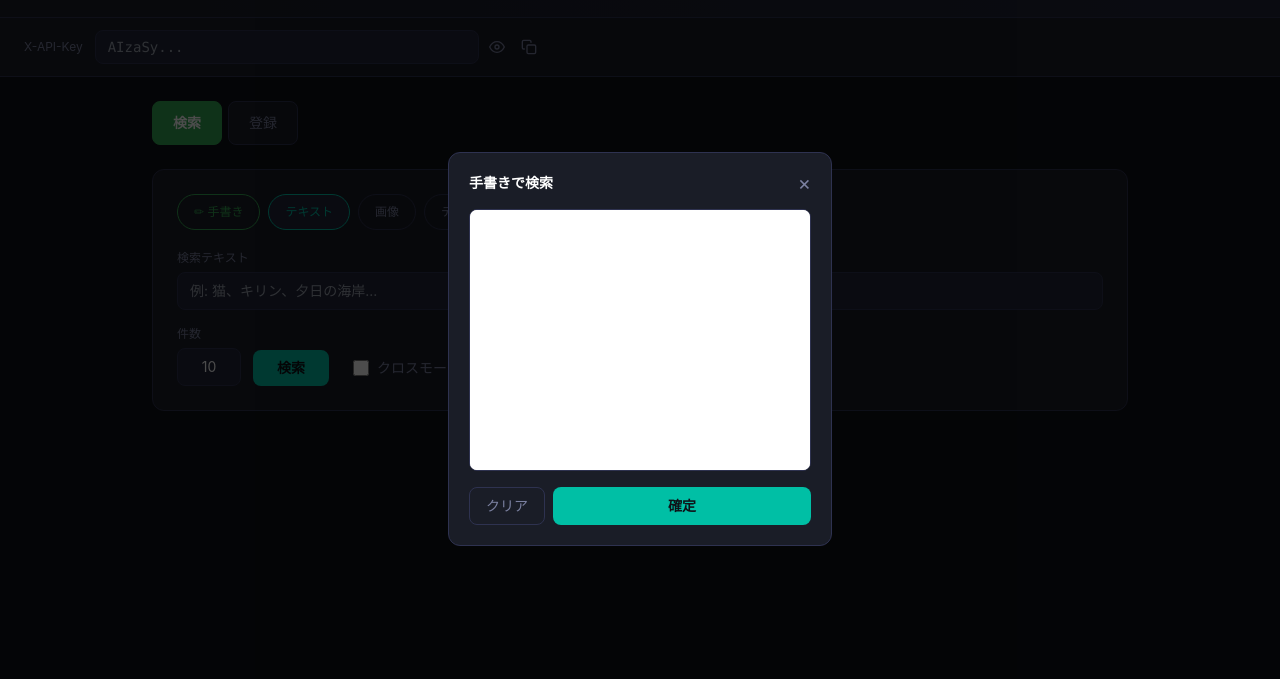
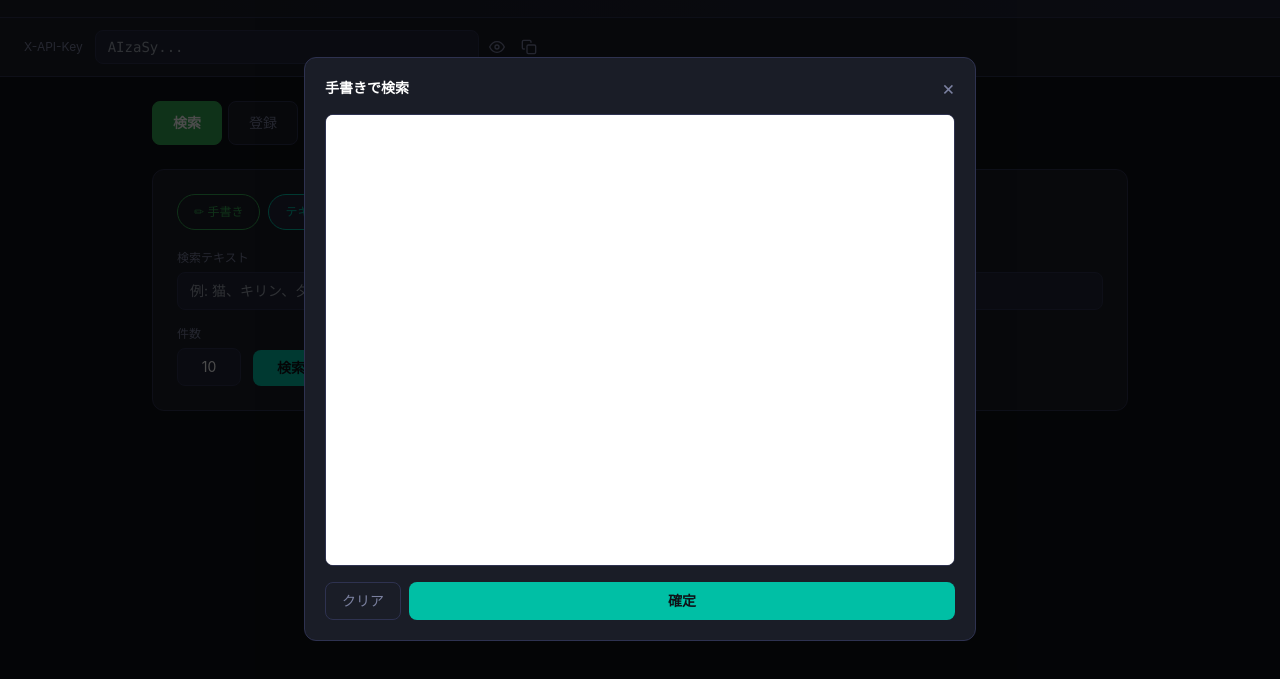
Before and after one commit to Riri-Inferno/gcp-serverless-vector-search, a website: page frontend/index.html in a window 1280 px wide. Both pictures are taken after a click on the button "✏ 手書き". Shown: the part 51-730 px from the top of the page. Drawn offline with nearby package versions, Linux system fonts and the light colour scheme; files that its build step writes are made by us from their sources.

Commit message:
✨ 手書きキャンバスのサイズを拡大し、初期化処理を修正 (#49)

```diff
--- a/frontend/index.html
+++ b/frontend/index.html
@@ -341,7 +341,7 @@
       onclick="handleModalBackdrop(event)"
     >
       <div
-        class="bg-surface border border-stroke rounded-xl p-5 w-full max-w-sm mx-4"
+        class="bg-surface border border-stroke rounded-xl p-5 w-full max-w-2xl mx-4"
       >
         <div class="flex justify-between items-center mb-4">
           <h3 class="text-sm font-semibold">手書きで検索</h3>
@@ -356,7 +356,7 @@
           <canvas
             id="draw-canvas"
             class="block w-full"
-            style="height: 260px; touch-action: none; background: white"
+            style="height: 450px; touch-action: none; background: white"
           ></canvas>
         </div>
         <div class="flex gap-2 mt-4">
@@ -945,6 +945,10 @@
         drawBtn.classList.add("border-accent", "text-accent");
         drawBtn.classList.remove("border-stroke", "text-muted");
 
+        // モーダル表示直後は layout 未完了で offsetWidth が 0 や不正な値になり、
+        // canvas の内部解像度と CSS 表示サイズがズレ → マウス位置と描画位置のオフセットを引き起こす。
+        // requestAnimationFrame で 1 フレーム待って layout 確定後に canvas を初期化する。
+        requestAnimationFrame(() => {
           const canvas = document.getElementById("draw-canvas");
           const ratio = window.devicePixelRatio || 1;
           canvas.width = canvas.offsetWidth * ratio;
@@ -960,6 +964,7 @@
           });
           signaturePad.addEventListener("beginStroke", () => { redoStack = []; });
           signaturePad.clear();
+        });
       }
 
       function closeCanvasModal() {
```
Lines whose indentation alone changed are shown as unchanged.
